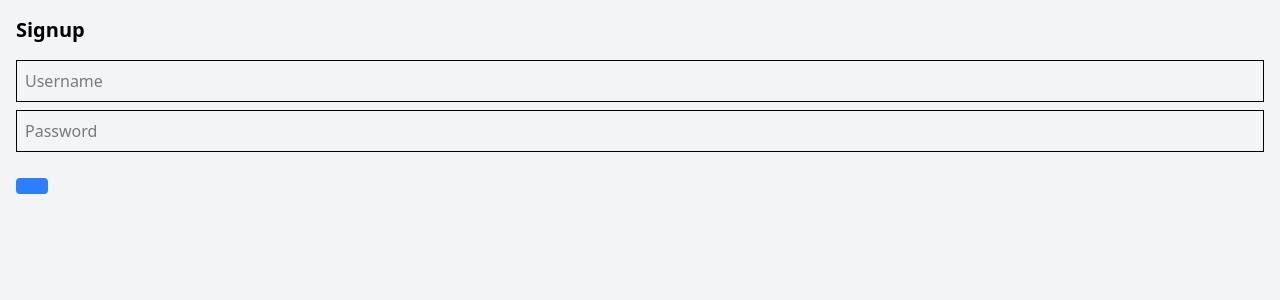
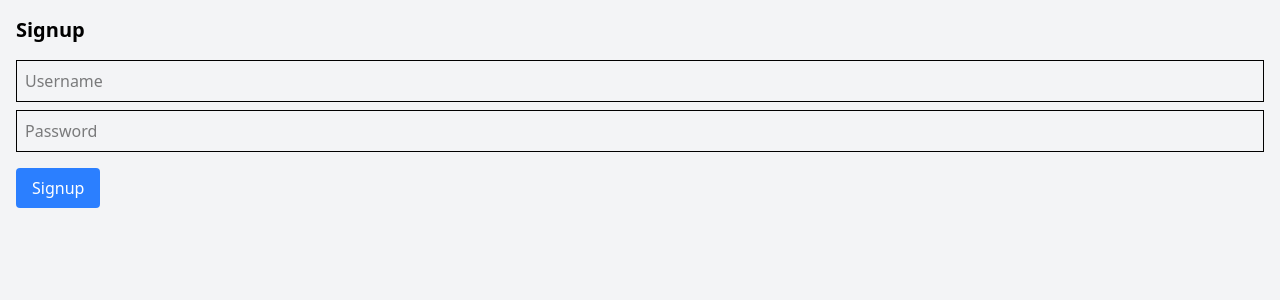
Before and after one commit to KrimsonJosh/Finance-Tracker, a React (Vite) app in the folder frontend/: page /signup in a window 1280 px wide. Shown: the top 300 px of the page. Built offline with nearby package versions, Linux system fonts and the light colour scheme; what chartjs-plugin-datalabels would draw is missing.

Commit message:
changes to fix login->dashboard pt2

```diff
--- a/frontend/src/App.tsx
+++ b/frontend/src/App.tsx
@@ -4,7 +4,7 @@ import Login from './pages/Login';
 import Signup from './pages/Signup';
 
 function App() {
-  const isLoggedIn = !!document.cookie.includes('session');
+  const isLoggedIn = localStorage.getItem('isLoggedIn') === 'true';
   return (
     <Router>
       <div className = "bg-gray-100 min-h-screen">
--- a/frontend/src/pages/Login.tsx
+++ b/frontend/src/pages/Login.tsx
@@ -13,8 +13,9 @@ const Login = () => {
                 username,
                 password,
             });
+            localStorage.setItem('isLoggedIn', 'true');
+            navigate('/dashboard');
             alert(res.data.message);
-            navigate('/dashboard');
         } catch (err: any) {
             alert(err.response?.data?.error || 'Login failed');
         }
--- a/frontend/src/pages/Signup.tsx
+++ b/frontend/src/pages/Signup.tsx
@@ -36,7 +36,7 @@ const Signup = () => {
             <button
                 onClick = {handleSignup}
                 className = "bg-blue-500 text-white px-4 py-2 rounded"
-            ></button>
+            >Signup</button>
         </div>
     );
 };
```
